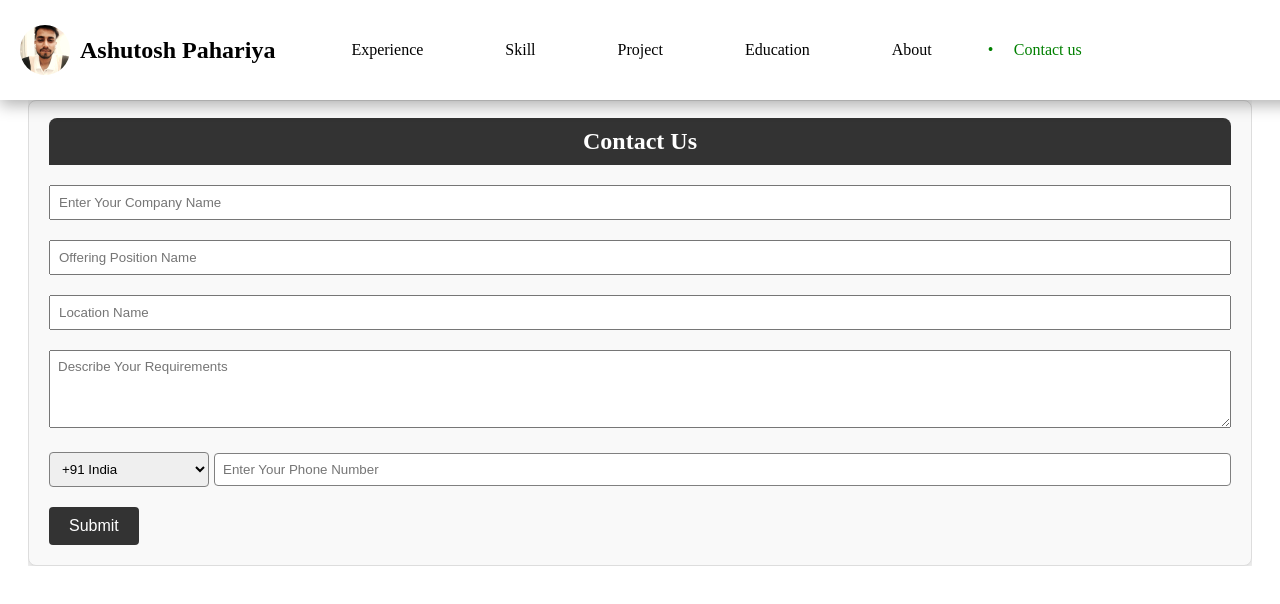
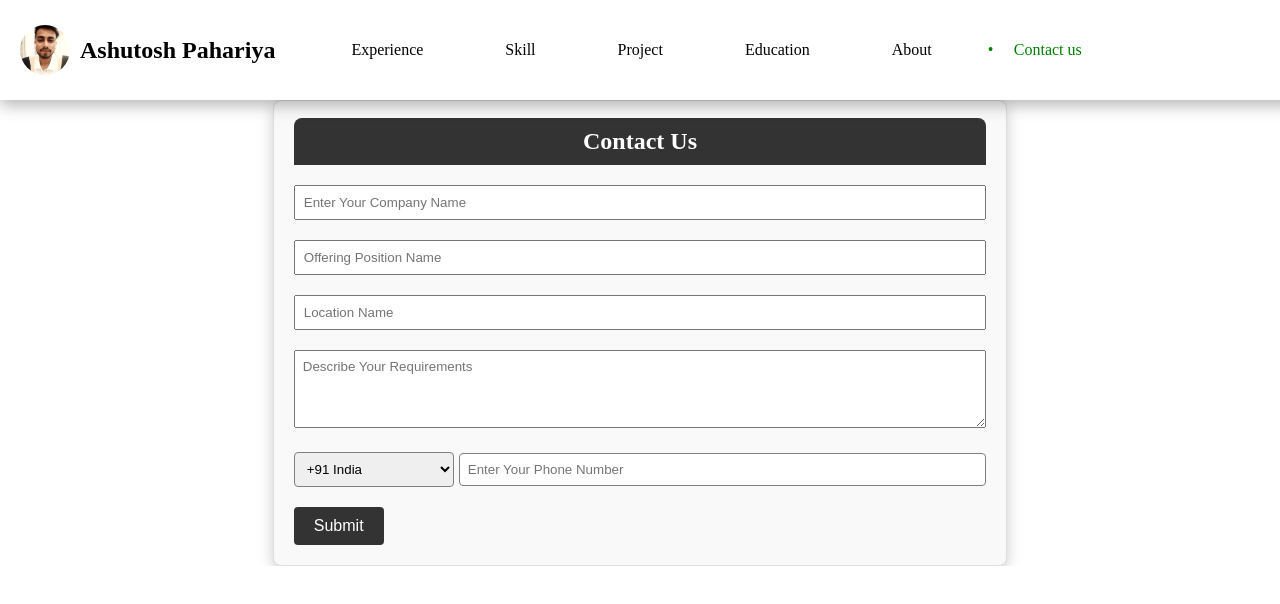
Before and after one commit to ashutoshpahariya/portfolio, a React (Create React App) app: page /contact in a window 1280 px wide. Shown: the top 604 px of the page. Built offline with nearby package versions, Linux system fonts and the light colour scheme.

Commit message:
contact_form

```diff
--- a/src/Components/Contact/index.jsx
+++ b/src/Components/Contact/index.jsx
@@ -97,17 +97,7 @@ const ContactUs = () => {
         overflowX: "hidden",
       }}
     >
-      <div
-        style={{
-          width: "100%",
-          margin: "0 auto",
-          padding: "20px",
-          border: "1px solid #ddd",
-          borderRadius: "8px",
-          backgroundColor: "#f9f9f9",
-          boxShadow: "0 5px 15px rgba(0, 0, 0, .2)",
-        }}
-      >
+      <div className="contact_form">
         <h2
           style={{
             textAlign: "center",
--- a/src/index.css
+++ b/src/index.css
@@ -81,6 +81,15 @@
     color: green; /* Color of the dot */
     font-size: 16px; /* Adjust the size of the dot */
   }
+
+  .contact_form {
+    width: 100%;
+    padding: 20px;
+    border: 1px solid #ddd;
+    border-radius: 8px;
+    background-color: #f9f9f9;
+    box-shadow: 0 5px 15px rgba(0, 0, 0, 0.2);
+  }
 }
 
 /* ----------- 901px to infinite px design-------------*/
@@ -91,6 +100,16 @@
 
   .hamburger {
     display: none; /* Hide hamburger icon on larger screens */
+  }
+  .contact_form {
+      width: 100%;
+      padding: 20px;
+      border: 1px solid #ddd;
+      border-radius: 8px;
+      background-color: #f9f9f9;
+      box-shadow: 0 5px 15px rgba(0, 0, 0, 0.2);
+      margin-left: 20%;
+      margin-right: 20%;
   }
 }
 .navlink {
```
